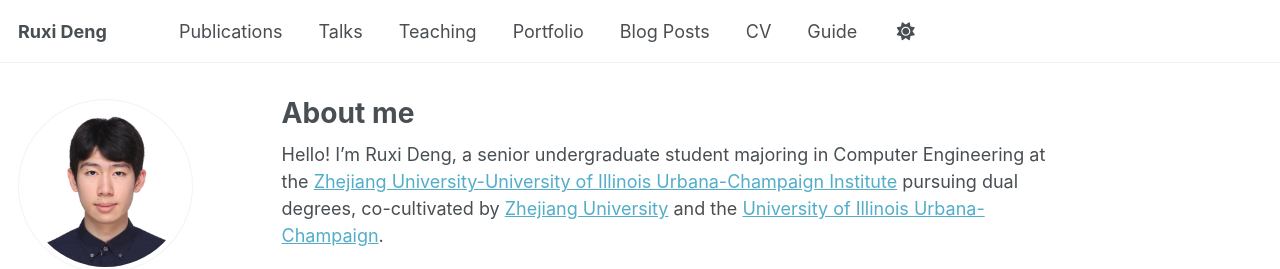
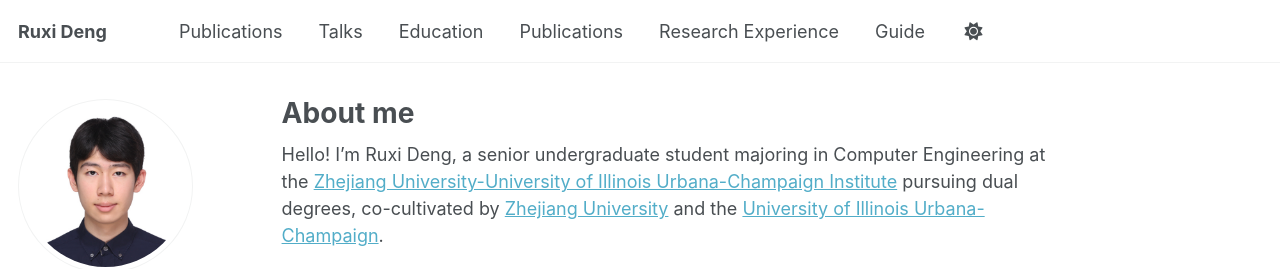
Before and after one commit to ruxideng/ruxideng.github.io, a Jekyll site: the page built from _pages/about.md, in a window 1280 px wide. Shown: the top 269 px of the page. Built offline with Jekyll 4.4.1, drawn with Linux system fonts in a browser that asks for light colours; some web fonts are replaced; a script that is not in the unit is left out.

Commit message:
Update navigation.yml

```diff
--- a/_data/navigation.yml
+++ b/_data/navigation.yml
@@ -14,17 +14,17 @@ main:
   - title: "Talks"
     url: /talks/
 
-  - title: "Teaching"
+  - title: "Education"
     url: /teaching/
 
-  - title: "Portfolio"
+  - title: "Publications"
     url: /portfolio/
 
-  - title: "Blog Posts"
+  - title: "Research Experience"
     url: /year-archive/
 
-  - title: "CV"
-    url: /cv/
+  # - title: "CV"
+  #   url: /cv/
 
   # - title: "CV"
   #   url: /cv-json/
```
